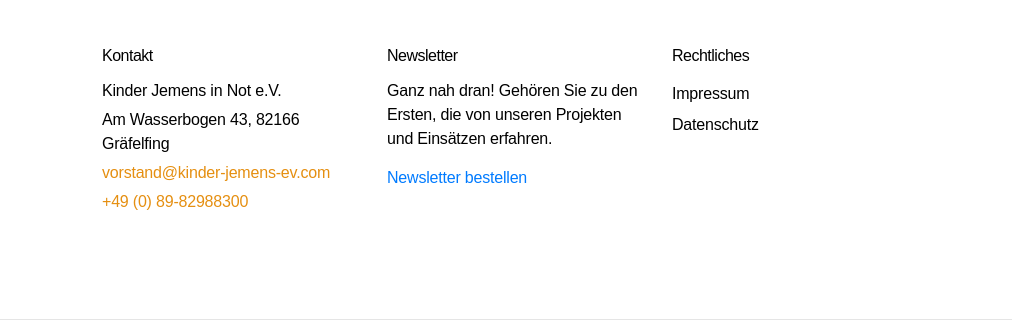
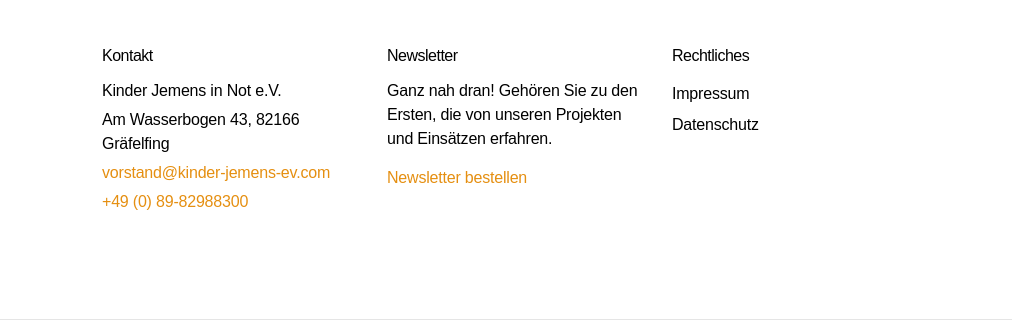
Before and after one commit to jk-png/kinder_jemen_ev, a website: page index.html in a window 1280 px wide. Shown: the part 4931-5251 px from the top of the page, 268-1280 px from the left. Drawn offline with nearby package versions, Linux system fonts and the light colour scheme; files that its build step writes are made by us from their sources.

Commit message:
content update

```diff
--- a/index.html
+++ b/index.html
@@ -330,7 +330,7 @@
                     <div class="widget-content">
                         <strong><h4>Newsletter</h4></strong>
                         <p>Ganz nah dran! Gehören Sie zu den Ersten, die von unseren Projekten und Einsätzen erfahren.</p>
-                        <a href="https://www2.kinder-jemens-ev.com/newsletter_kj/" class="">Newsletter bestellen</a>
+                        <a href="https://www2.kinder-jemens-ev.com/newsletter_kj/" class="col-orange">Newsletter bestellen</a>
                     </div>
                 </div>
                 <div class="col  sm-padding">
```
